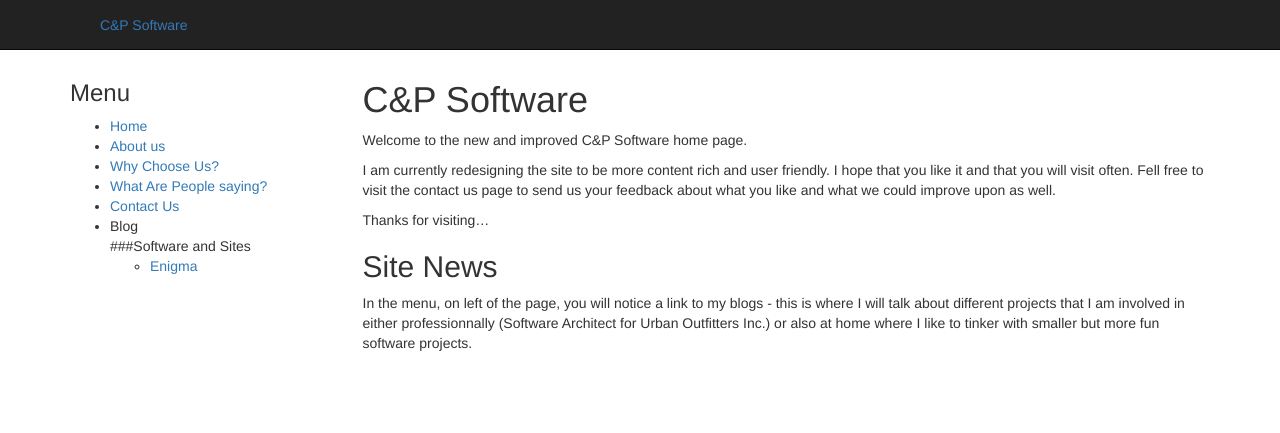
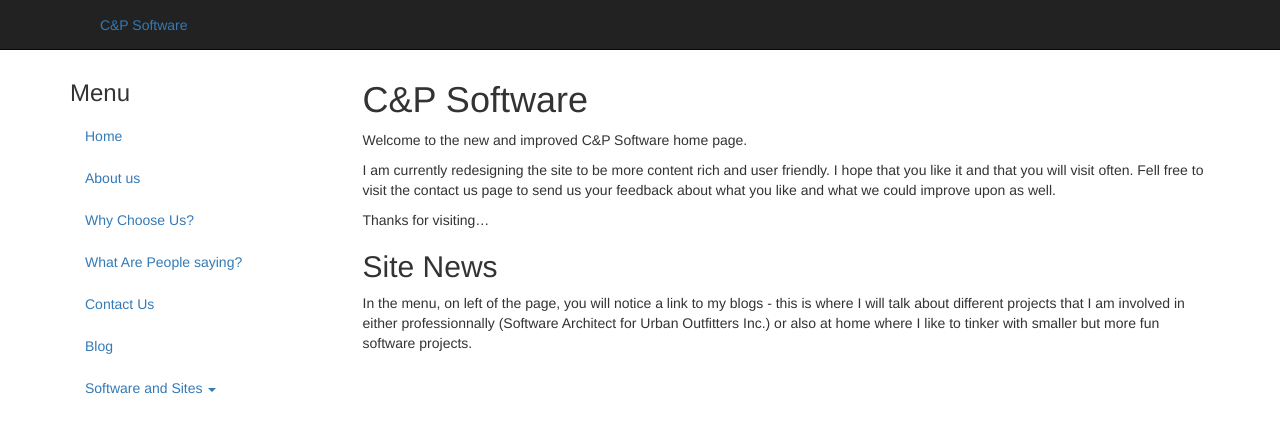
Before and after one commit to AutoByte/AutoByte.github.io, a Jekyll site: the page built from index.md, in a window 1280 px wide. Shown: the top 433 px of the page. Built offline with Jekyll 4.4.1, drawn with Linux system fonts in a browser that asks for light colours; nearby versions of some CDN libraries; Markdown is read by kramdown in place of the engine named in the settings.

Commit message:
Added nicer menus

```diff
--- a/_includes/contact.html
+++ b/_includes/contact.html
@@ -1,4 +1,4 @@
-<form action="http://formspree.io/paul@cp-soft.com">
+<form method="POST" action="http://formspree.io/paul@cp-soft.com">
 	<div class="form-group">
 		<label for="email">Email address:</label>
 		<input type="email" class="form-control" id="email" name="_replyto">
--- a/_includes/footer.html
+++ b/_includes/footer.html
@@ -1,4 +1,5 @@
-    </div>
-
-  </body>
+		</div>
+	<script src="https://ajax.googleapis.com/ajax/libs/jquery/1.11.2/jquery.min.js"></script>
+	<script src="//maxcdn.bootstrapcdn.com/bootstrap/3.3.2/js/bootstrap.min.js"></script>
+	</body>
 </html>
--- a/_includes/sidebar.html
+++ b/_includes/sidebar.html
@@ -1,15 +1,19 @@
 <h3>Menu</h3>
 
-<ul>
+<ul class="nav nav-pills nav-stacked">
 	<li><a href="/">Home</a></li>
 	<li><a href="/about">About us</a></li>
 	<li><a href="/why">Why Choose Us?</a></li>
 	<li><a href="/saying">What Are People saying?</a></li>
 	<li><a href="/contact">Contact Us</a></li>
-	<li>Blog</li>
-	###Software and Sites
-	<ul>
-		<li><a href="http://enigma.cp-soft.com">Enigma</a></li>
-	</ul>
+	<li><a href="#">Blog</a></li>
 
+
+	<li class="dropdown">
+		<a class="dropdown-toggle" data-toggle="dropdown" href="#">Software and Sites
+		<span class="caret"></span></a>
+		<ul class="dropdown-menu">
+			<li><a href="http://enigma.cp-soft.com">Enigma</a></li>
+		</ul>
+	</li>
 </ul>
```
Also changed, not shown: 5 other files.
